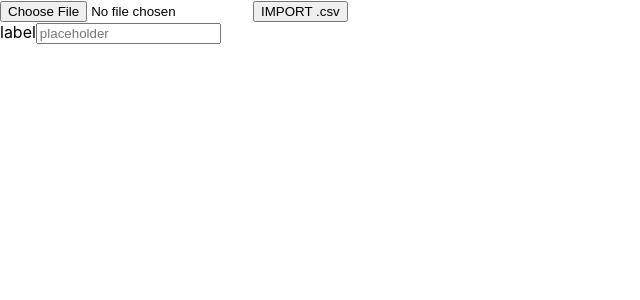
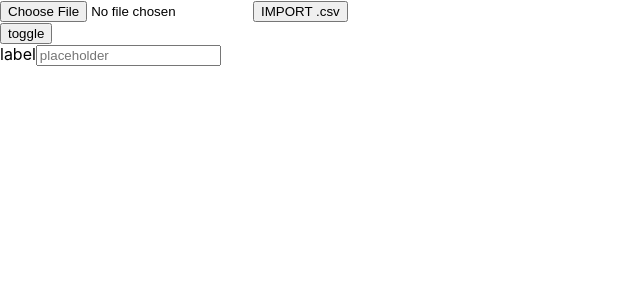
Before and after one commit to mothugget/RequestLooper, a React (Create React App) app in the folder request-looper/: page / in a window 1280 px wide. Shown: the top 300 px of the page, without its empty margins (0-640 px from the left). Built offline with nearby package versions, Linux system fonts and the light colour scheme.

Commit message:
toggle button

```diff
--- a/request-looper/src/components/FileLoader.tsx
+++ b/request-looper/src/components/FileLoader.tsx
@@ -1,7 +1,7 @@
-import { useState } from "react";
+import { Dispatch, SetStateAction, useState } from "react";
 
 interface FileLoaderProps {
-  stateSetter: any;
+  stateSetter: Dispatch<SetStateAction<any>>;
   acceptType: string;
 }
 
--- /dev/null
+++ b/request-looper/src/components/ToggleButton.tsx
@@ -0,0 +1,24 @@
+import { Dispatch, SetStateAction } from "react";
+
+interface ToggleButtonType {
+  label: string;
+  state: boolean;
+  setter: Dispatch<SetStateAction<boolean>>;
+}
+
+function ToggleButton({ label, state, setter }: ToggleButtonType) {
+  console.log(state);
+  return (
+    <div>
+      <button
+        onClick={() => {
+          setter(!state);
+        }}
+      >
+        {label}
+      </button>
+    </div>
+  );
+}
+
+export default ToggleButton;
--- a/request-looper/src/components/request/Request.tsx
+++ b/request-looper/src/components/request/Request.tsx
@@ -1,19 +1,25 @@
-import TextInput from "../TextInput"
+import { useState } from "react";
+import TextInput from "../TextInput";
+import ToggleButton from "../ToggleButton";
 
-function Request(){
-return (
+function Request() {
+  const [bool, setBool] = useState(true);
+
+  return (
     <div>
-        <TextInput
-        error= {false}
-        type={'text'}
-        label={'label'}
-        value={'value'}
-        name={'name'}
-        placeholder={'placeholder'}
-        onChange={e=>console.log(e)}
-        disabled={false} ></TextInput>
+      <ToggleButton label={"toggle"} state={bool} setter={setBool} />
+      <TextInput
+        error={false}
+        type={"text"}
+        label={"label"}
+        value={"value"}
+        name={"name"}
+        placeholder={"placeholder"}
+        onChange={(e) => console.log(e)}
+        disabled={false}
+      ></TextInput>
     </div>
-)
+  );
 }
 
-export default Request
+export default Request;
```
